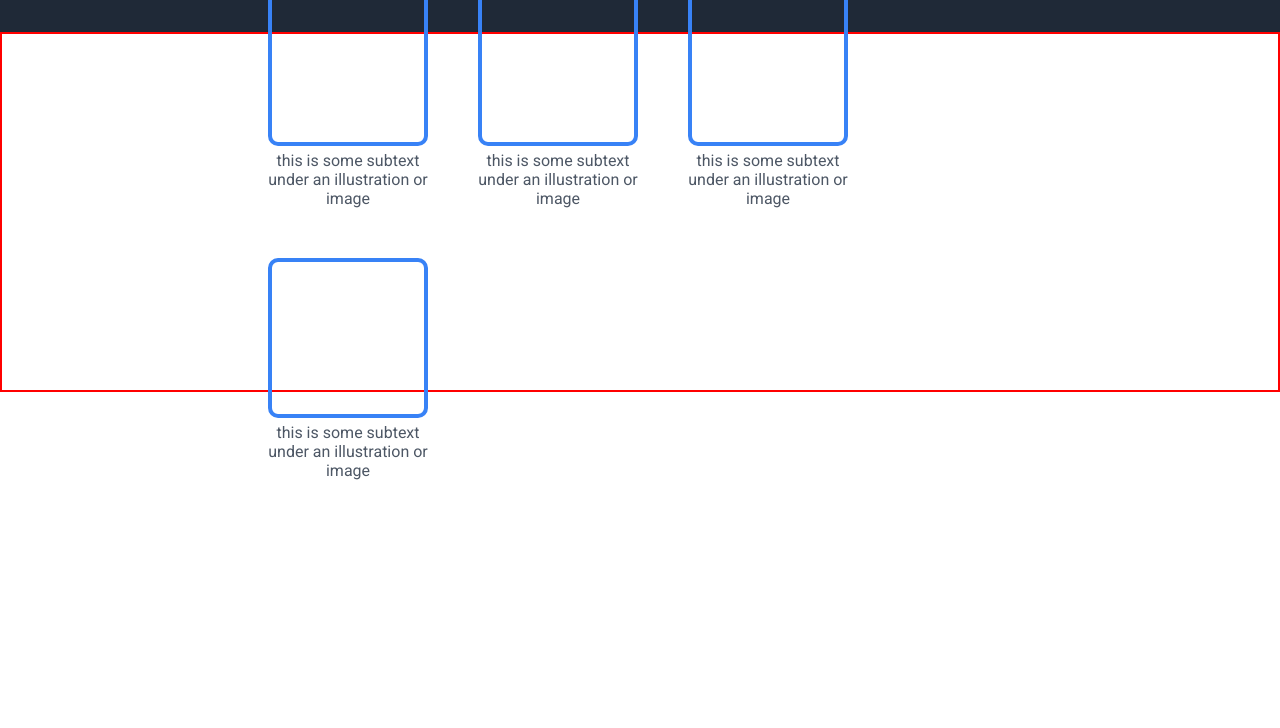
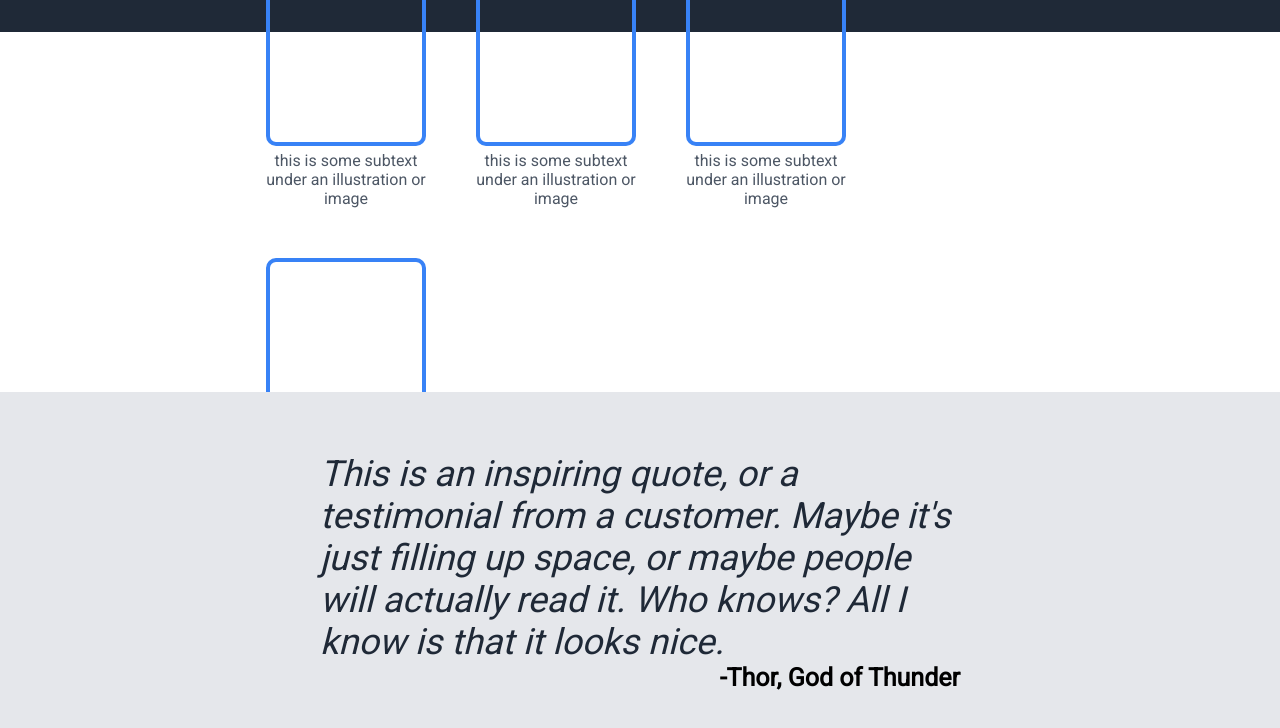
Before and after one commit to monaxx/landing-page, a plain HTML site: page index.html in a window 1280 px wide. Shown: the part 356-1084 px from the top of the page. Before the commit the page ends 852 px from the top, so only its background shows below. Drawn offline with Linux system fonts and the light colour scheme.

Commit message:
Add "quote" html section in index.html and its css

```diff
--- a/css/styles.css
+++ b/css/styles.css
@@ -9,6 +9,9 @@ html{
 body{
     margin: 0;
     font-family: 'Roboto', sans-serif;
+    display: flex;
+    flex-direction: column;
+    flex-wrap: wrap;
 }
 
 header{
@@ -99,7 +102,6 @@ nav,
     justify-content: center;
     align-items: center;
     height: 360px;
-    border: 2px red solid;
 }
 .info-header{
     font-size: 36px;
@@ -111,6 +113,7 @@ nav,
     display: flex;
     justify-content: center;
     padding: 16px;
+    flex-wrap: wrap;
 }
 
 .photo-container{
@@ -136,7 +139,26 @@ nav,
     color: #4D5765;
 }
 
-.quote-container{
+.quote-container{padding: 20px 250px;
+    display: flex;
     height: 360px;
     background-color: #E5E7EB;
+    justify-content: center;
+    align-items: center;
+    padding: 20px 320px;
+    flex-direction: column;
+    flex-wrap: wrap;
 }
+
+.quote{
+    font-size: 36px;
+    font-weight: lighter;
+    font-style: italic;
+    color: #1F2937;
+}
+
+.quote-origin{
+    font-size: 25px;
+    font-weight: bold;
+    align-self: flex-end;
+}
--- a/index.html
+++ b/index.html
@@ -79,6 +79,15 @@
         </div>
     </div>
 
-
+    <div class="quote-container">
+        <div class="quote">
+            This is an inspiring quote, or a testimonial from a customer.
+            Maybe it's just filling up space, or maybe people will actually
+            read it. Who knows? All I know is that it looks nice.
+        </div>
+        <div class="quote-origin">
+            -Thor, God of Thunder
+        </div>
+    </div>
 </body>
 </html>
```
